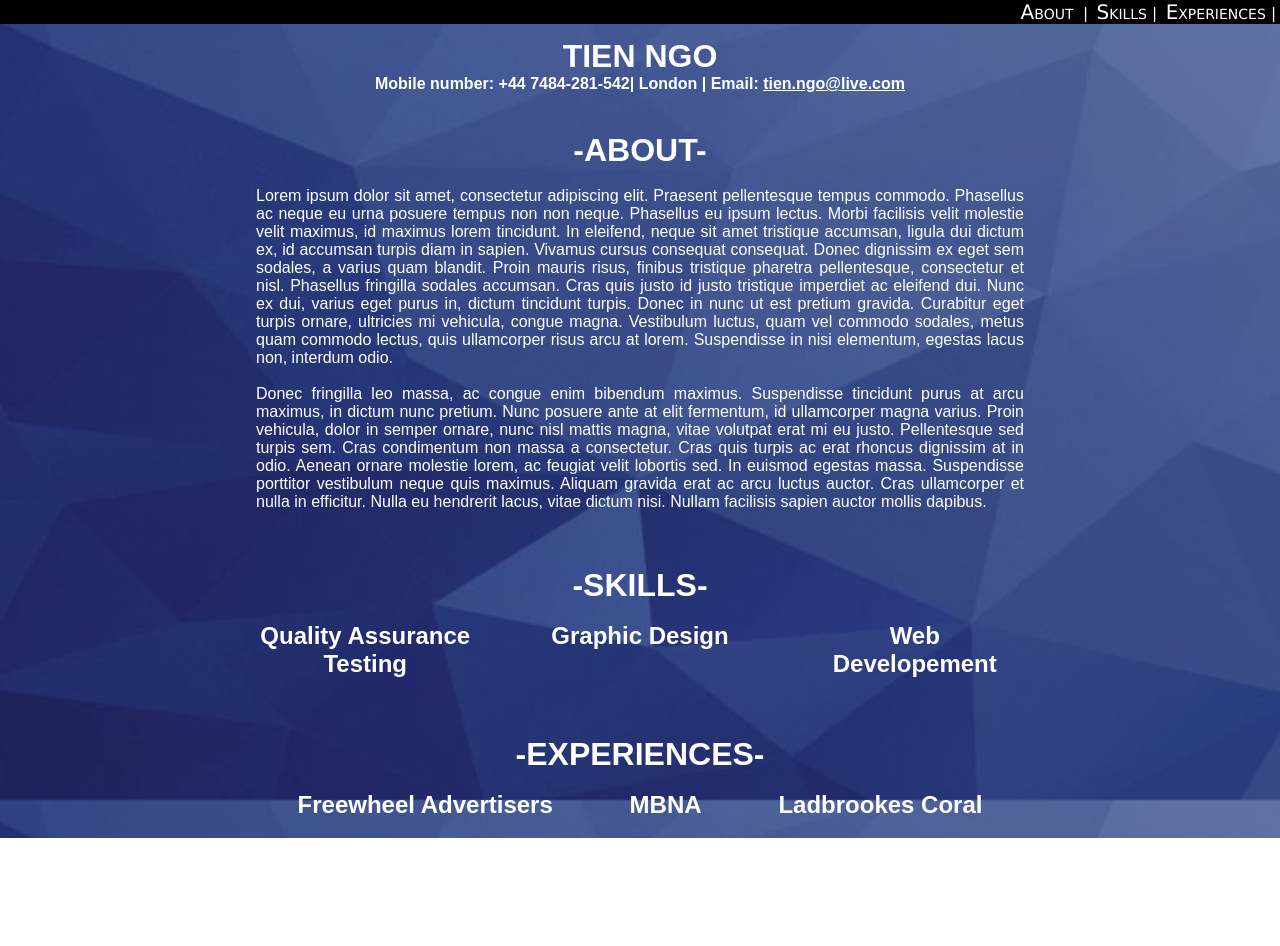
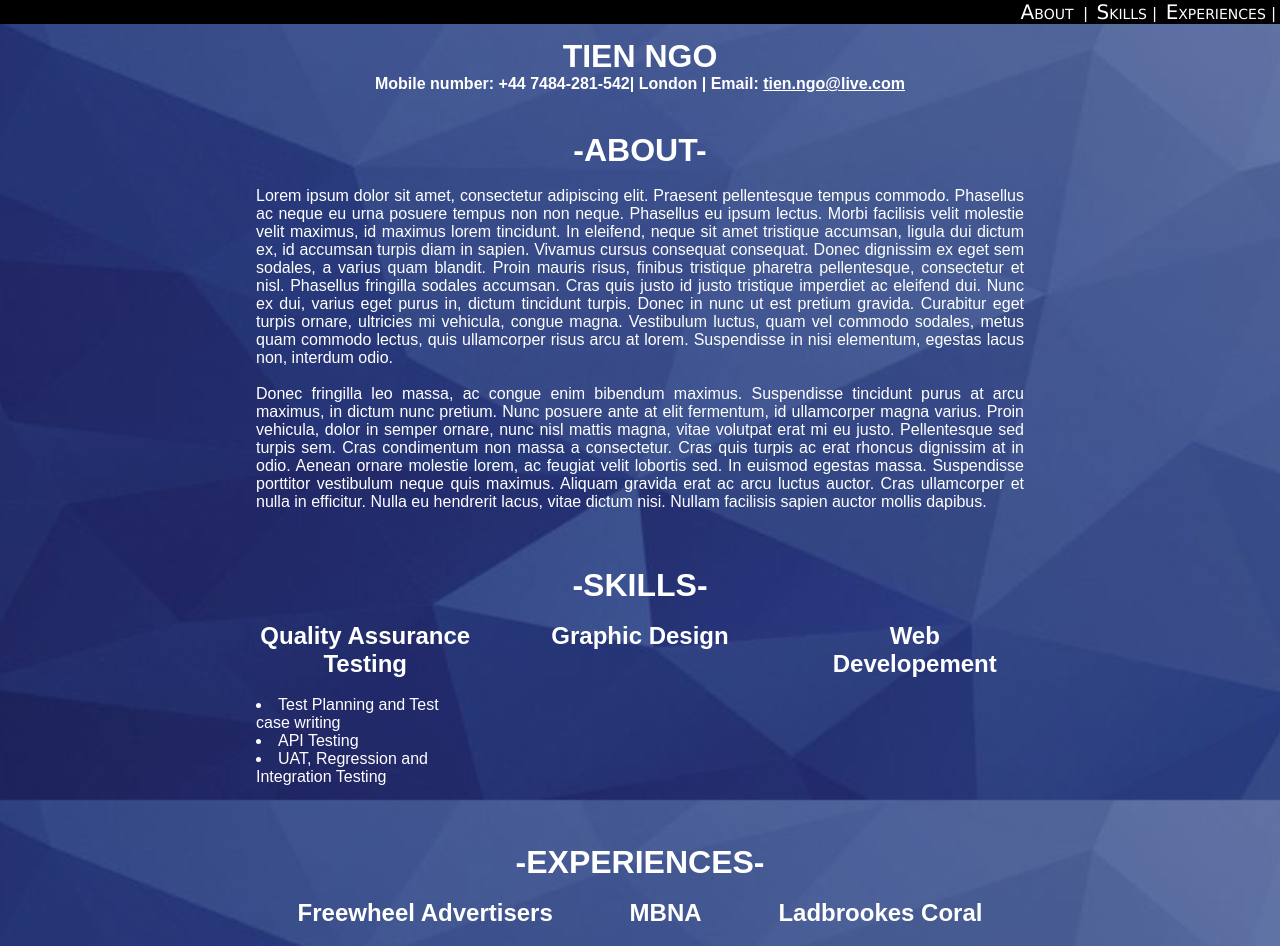
Before and after one commit to tienngo1805/Online-cv, a plain HTML site: page _site/index.html in a window 1280 px wide. Before the commit the page ends 838 px from the top, so only its background shows below. Drawn offline with Linux system fonts and the light colour scheme.

Commit message:
Filled in first Section
Filled in first section with details of my QA skills

```diff
--- a/_site/index.html
+++ b/_site/index.html
@@ -83,6 +83,16 @@
                <h2>
                    Quality Assurance Testing
                </h2>
+               <br>
+               <li>
+                    Test Planning and Test case writing
+               </li>
+               <li>
+                    API Testing
+               </li>
+               <li>
+                UAT, Regression and Integration Testing
+               </li>
             </div>
             <div id="gridItem">
                 <h2>
--- a/_site/myStyle.css
+++ b/_site/myStyle.css
@@ -92,3 +92,8 @@ body
         justify-content: center;
         text-align: center;
     }
+
+#gridItem li
+    {
+        text-align: left;
+    }
--- a/myStyle.css
+++ b/myStyle.css
@@ -92,3 +92,8 @@ body
         justify-content: center;
         text-align: center;
     }
+
+#gridItem li
+    {
+        text-align: left;
+    }
```
Also changed, not shown: index.html (+10 -0 lines).
